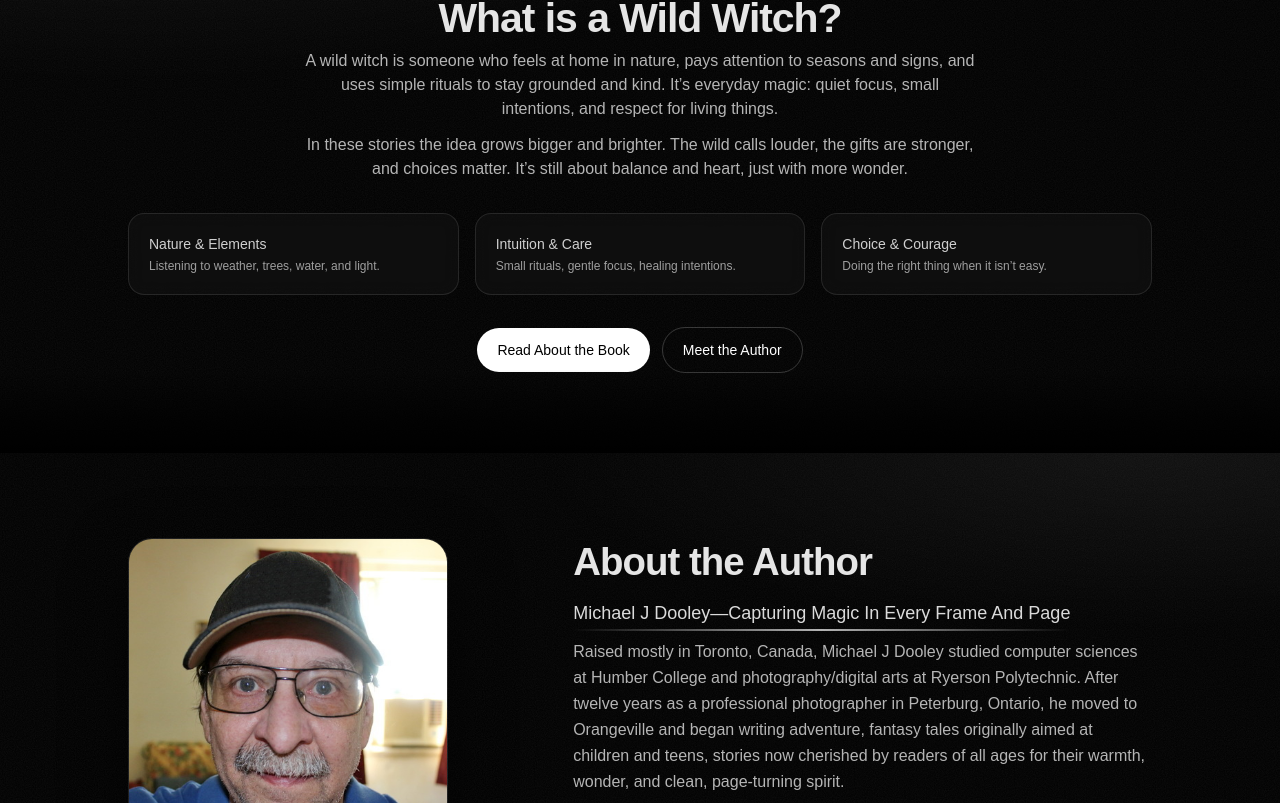
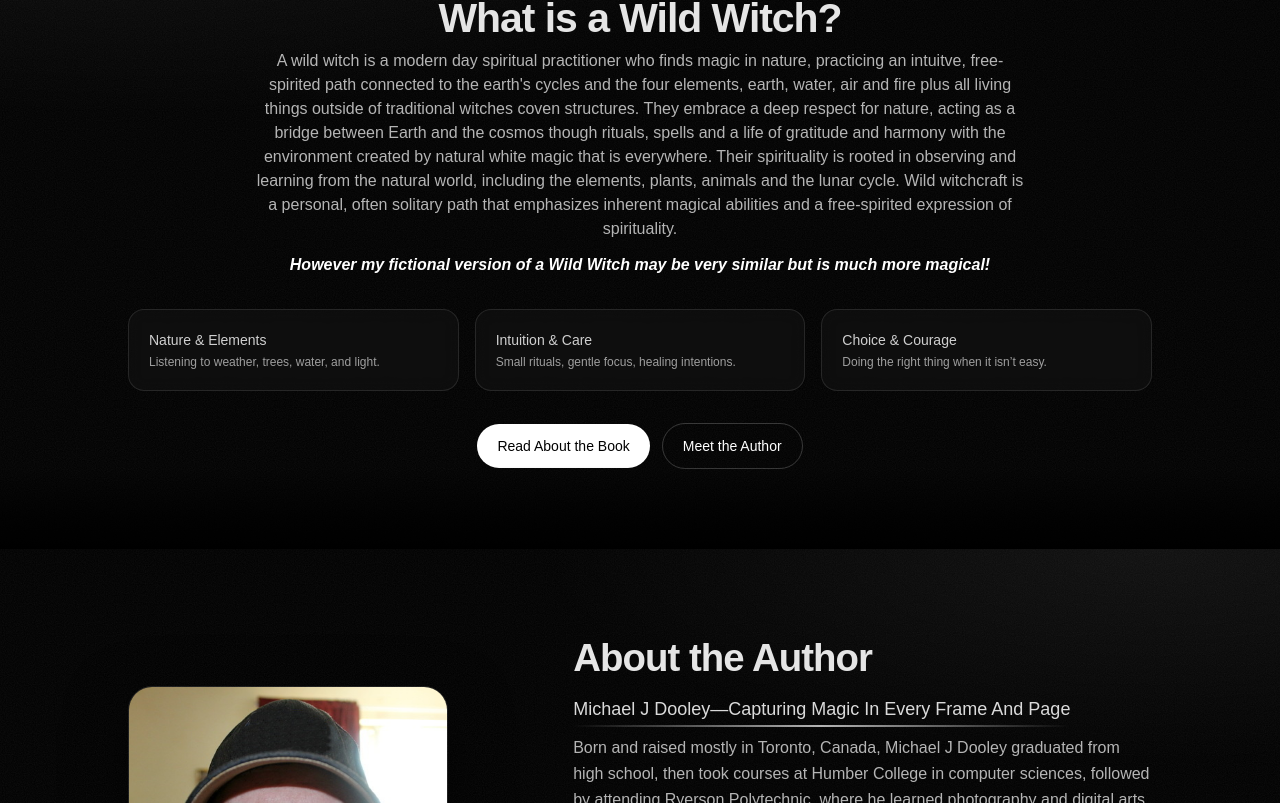
Before and after one commit to adnanrahim110/wildwitch, a Next.js app: page / in a window 1280 px wide. Shown: the part 837-1640 px from the top of the page. Built offline with nearby package versions, Linux system fonts and the light colour scheme.

Commit message:
Update author descriptions and enhance navbar underline positioning

```diff
--- a/components/home/AuthorTeaser.jsx
+++ b/components/home/AuthorTeaser.jsx
@@ -47,13 +47,18 @@ export default function AuthorTeaser() {
             <span className="absolute left-0 -bottom-1 block h-[2px] w-full bg-gradient-to-r from-white/0 via-white/70 to-white/0" />
           </div>
           <p className="mt-3 text-white/70 text-sm md:text-base leading-relaxed">
-            Raised mostly in Toronto, Canada, Michael J Dooley studied computer
-            sciences at Humber College and photography/digital arts at Ryerson
-            Polytechnic. After twelve years as a professional photographer in
-            Peterburg, Ontario, he moved to Orangeville and began writing
-            adventure, fantasy tales originally aimed at children and teens,
-            stories now cherished by readers of all ages for their warmth,
-            wonder, and clean, page-turning spirit.
+            Born and raised mostly in Toronto, Canada, Michael J Dooley
+            graduated from high school, then took courses at Humber College in
+            computer sciences, followed by attending Ryerson Polytechnic, where
+            he learned photography and digital arts. He spent twelve years as a
+            professional photographer in Peterborough, Ontario, then moved to
+            Orangeville, where he retired and now spends his time writing
+            adventure fantasy stories that were intended for children and teens,
+            but he found people of all ages all over the world were enjoying his
+            magical tales of fantasy and adventures. His inspirations to tell
+            these tales all come from his life experiences as he grew up, plus
+            his imagination and desire to create worlds that he wished were real
+            but only possible in his fictional novels.
           </p>
           <div className="mt-6">
             <Button href="/about-author" variant="primary" size="md">
--- a/components/home/Definition.jsx
+++ b/components/home/Definition.jsx
@@ -9,7 +9,7 @@ export default function Definition() {
       <div className="absolute inset-0 bg-[radial-gradient(90%_60%_at_10%_0%,rgba(255,255,255,0.06),transparent_60%)]" />
       <div className="bg-noise" />
       <div className="container-max relative">
-        <div className="mx-auto max-w-2xl text-center">
+        <div className="mx-auto max-w-3xl text-center">
           <div className="inline-flex items-center gap-2 rounded-full border border-white/15 bg-white/5 px-3 py-1 text-xs text-white/80">
             Definition
             <span className="inline-block h-1 w-1 rounded-full bg-white/50" />
@@ -26,15 +26,22 @@ export default function Definition() {
             What is a Wild Witch?
           </h2>
           <p className="mt-2 text-white/70 text-sm md:text-base">
-            A wild witch is someone who feels at home in nature, pays attention
-            to seasons and signs, and uses simple rituals to stay grounded and
-            kind. It’s everyday magic: quiet focus, small intentions, and
-            respect for living things.
+            A wild witch is a modern day spiritual practitioner who finds magic
+            in nature, practicing an intuitve, free-spirited path connected to
+            the earth's cycles and the four elements, earth, water, air and fire
+            plus all living things outside of traditional witches coven
+            structures. They embrace a deep respect for nature, acting as a
+            bridge between Earth and the cosmos though rituals, spells and a
+            life of gratitude and harmony with the environment created by
+            natural white magic that is everywhere. Their spirituality is rooted
+            in observing and learning from the natural world, including the
+            elements, plants, animals and the lunar cycle. Wild witchcraft is a
+            personal, often solitary path that emphasizes inherent magical
+            abilities and a free-spirited expression of spirituality.
           </p>
-          <p className="mt-3 text-white/70 text-sm md:text-base">
-            In these stories the idea grows bigger and brighter. The wild calls
-            louder, the gifts are stronger, and choices matter. It’s still about
-            balance and heart, just with more wonder.
+          <p className="mt-3 text-white text-sm md:text-base font-semibold italic">
+            However my fictional version of a Wild Witch may be very similar but
+            is much more magical!
           </p>
         </div>
         <motion.div
--- a/components/site/Navbar.jsx
+++ b/components/site/Navbar.jsx
@@ -84,7 +84,7 @@ export default function Navbar() {
                   {active && (
                     <motion.span
                       layoutId="nav-underline"
-                      className="pointer-events-none absolute left-3 right-3 -bottom-0.5 h-[2px] bg-white"
+                      className="pointer-events-none absolute left-3 right-3 bottom-1.5 h-[2px] bg-white"
                       transition={{
                         type: "spring",
                         stiffness: 500,
```
